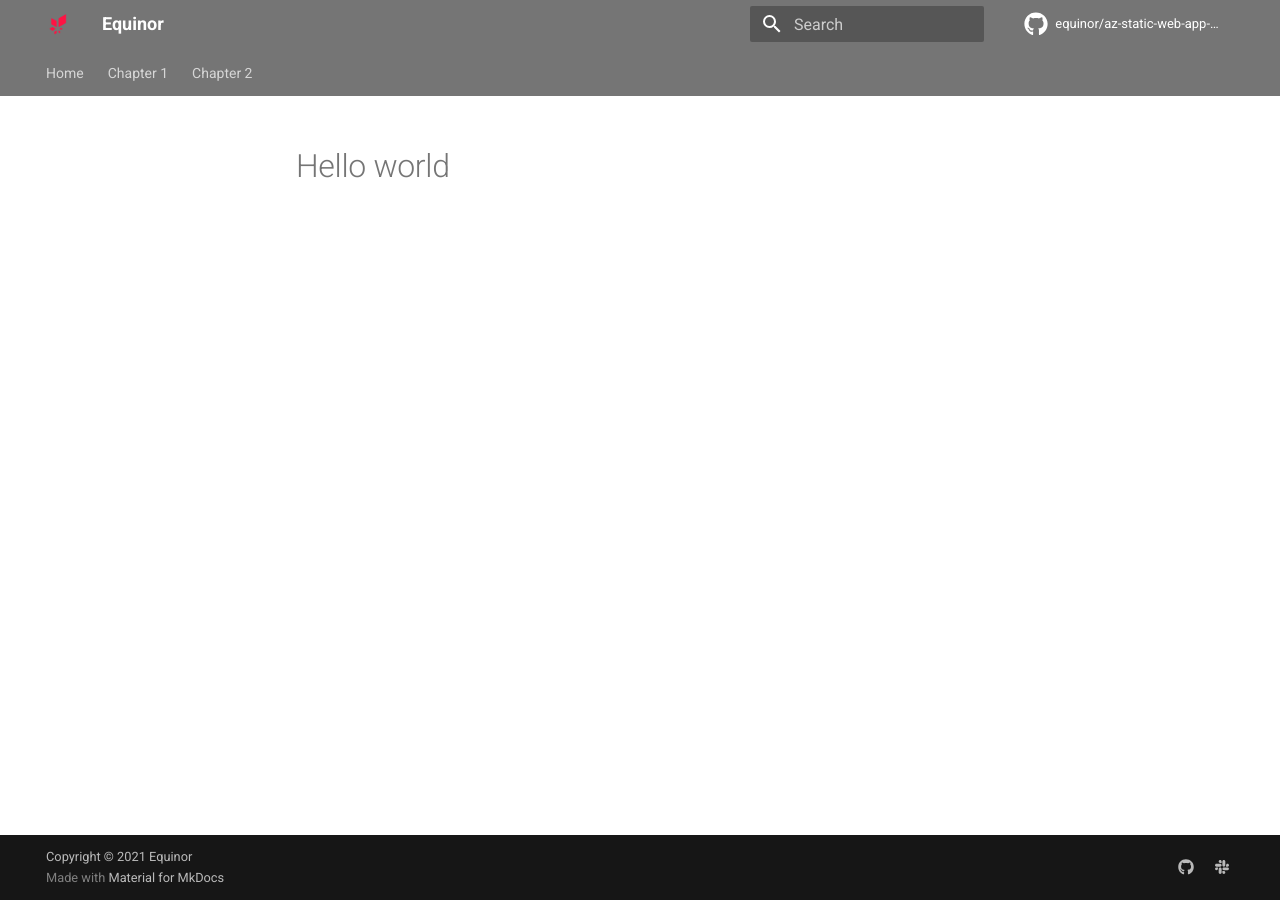
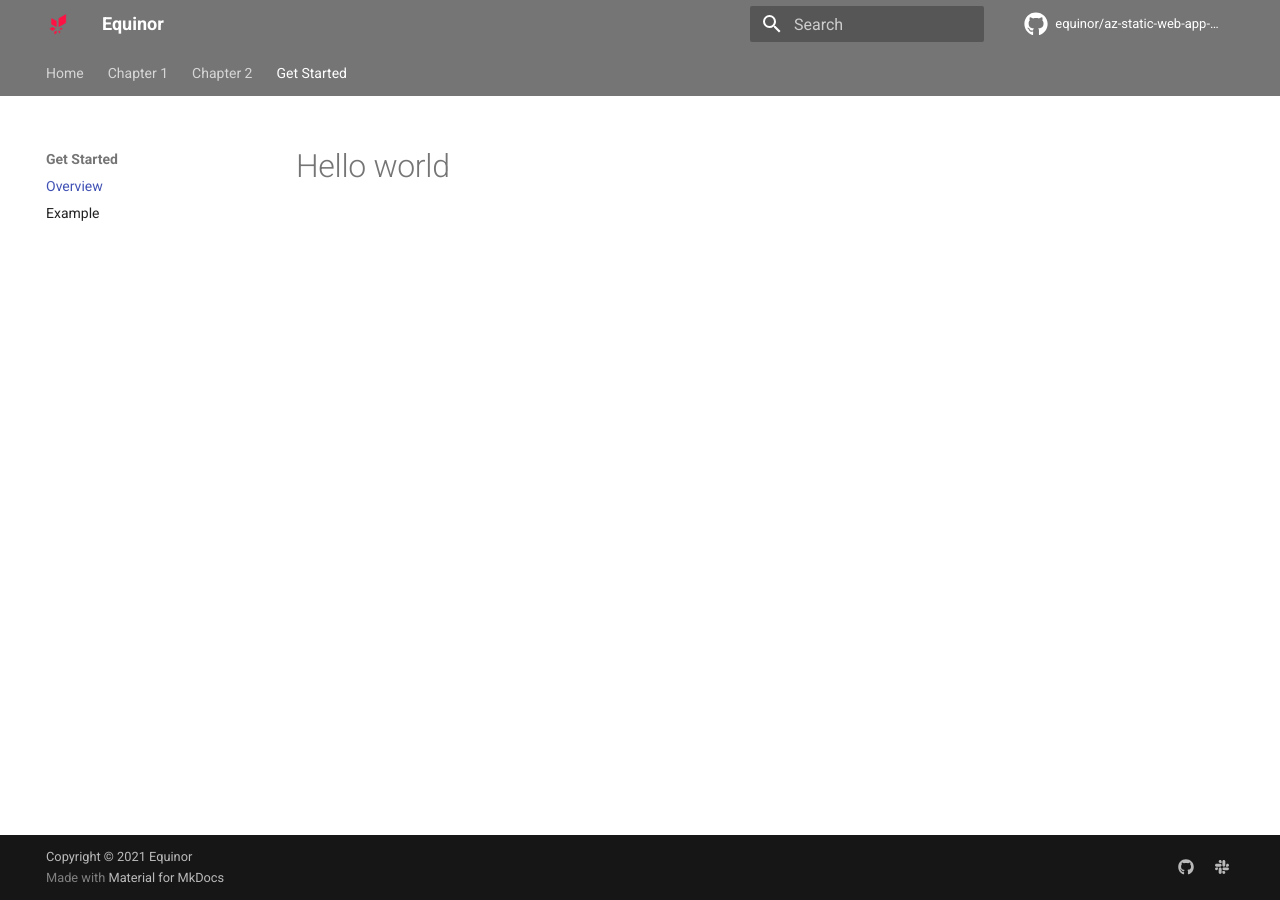
Before and after one commit to equinor/az-static-web-app-docs-template, an MkDocs documentation site: the page built from docs/source/equinor-example/get-started/overview.md, in a window 1280 px wide. Built offline with MkDocs 1.6.1 and Material for MkDocs 9.7.7, drawn with Linux system fonts in a browser that asks for light colours; comment, search, counter and statistics services are not loaded.

Commit message:
Update MkDocs example with missing files

```diff
--- a/docs/mkdocs.yml
+++ b/docs/mkdocs.yml
@@ -99,3 +99,6 @@ nav:
     - Foobar:         chapter_1/foobar.md
   - Chapter 2:
     - Hello World:    chapter_2/hello_world.md
+  - Get Started:
+    - Overview:       get-started/overview.md
+    - Example:        get-started/example.md
```
